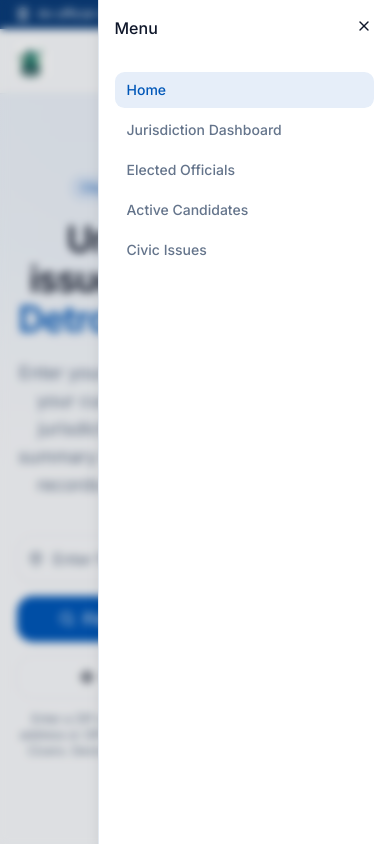
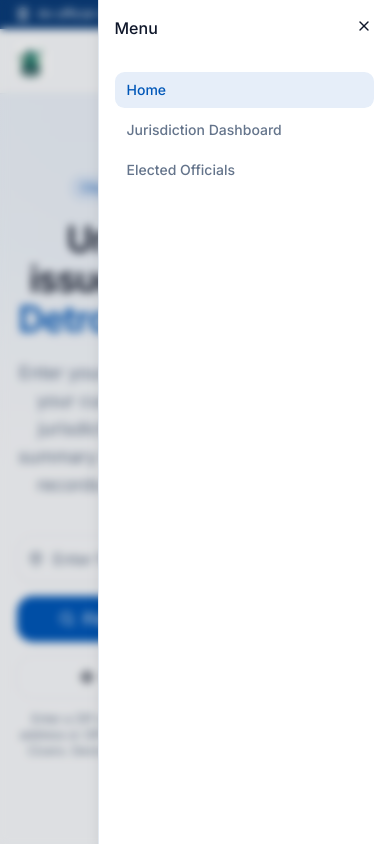
Before and after one commit to VenkataParasa/svep, a Next.js app: page / in a window 390 px wide. Both pictures are taken after a click on the button 356 px from the left and 61 px from the top of the page. Shown: the top 844 px of the page. Built offline with nearby package versions, Linux system fonts and the light colour scheme.

Commit message:
correction

```diff
--- a/components/layout/site-header.tsx
+++ b/components/layout/site-header.tsx
@@ -86,11 +86,10 @@ export function SiteHeader() {
 
         <nav className="hidden min-w-0 items-center gap-1 lg:flex">
           {navItems.map((item) => (
-            <Tooltip>
+            <Tooltip key={item.href}>
               <TooltipTrigger
                 render={
                   <Link
-                    key={item.href}
                     href={
                       menu_disabled.includes(item.label)
                         ? ""
@@ -158,7 +157,9 @@ export function SiteHeader() {
                 <SheetTitle>Menu</SheetTitle>
               </SheetHeader>
               <nav className="flex flex-col gap-1 px-4">
-                {navItems.map((item) => (
+                {navItems
+                  .filter((item) => !menu_disabled.includes(item.label))
+                  .map((item) => (
                     <Link
                       key={item.href}
                       href={withLocation(item.href)}
```
Also changed, not shown: 2 other files (tests, documents, lock files or other folders). Lines whose indentation alone changed are shown as unchanged.
